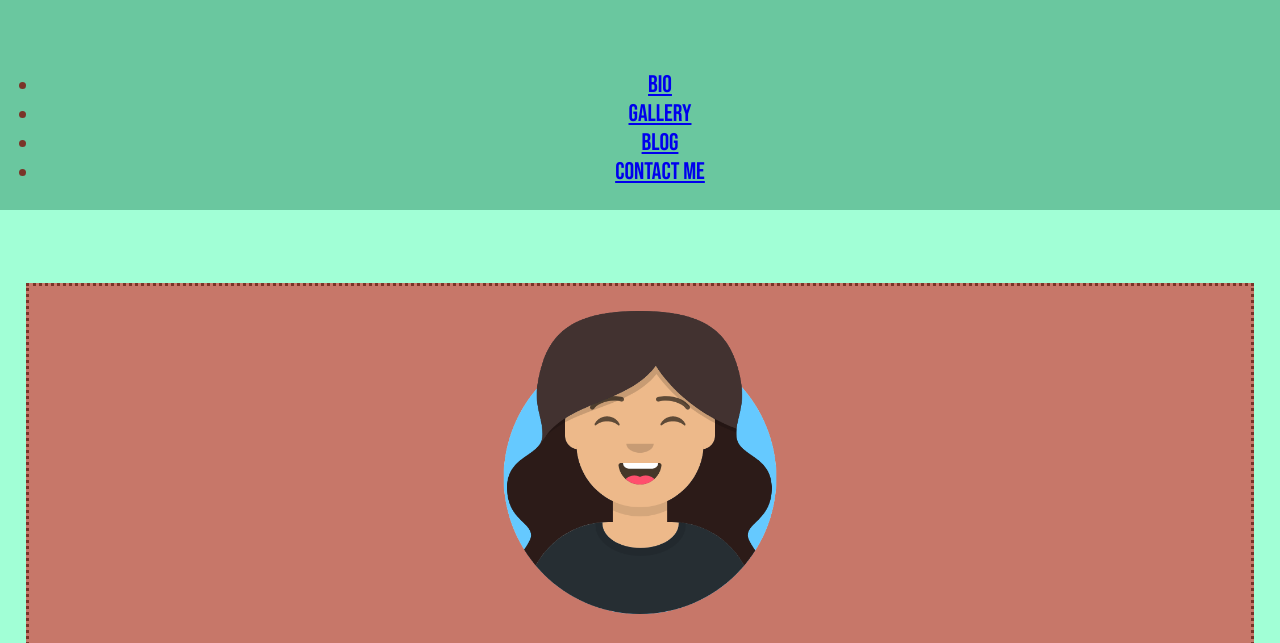
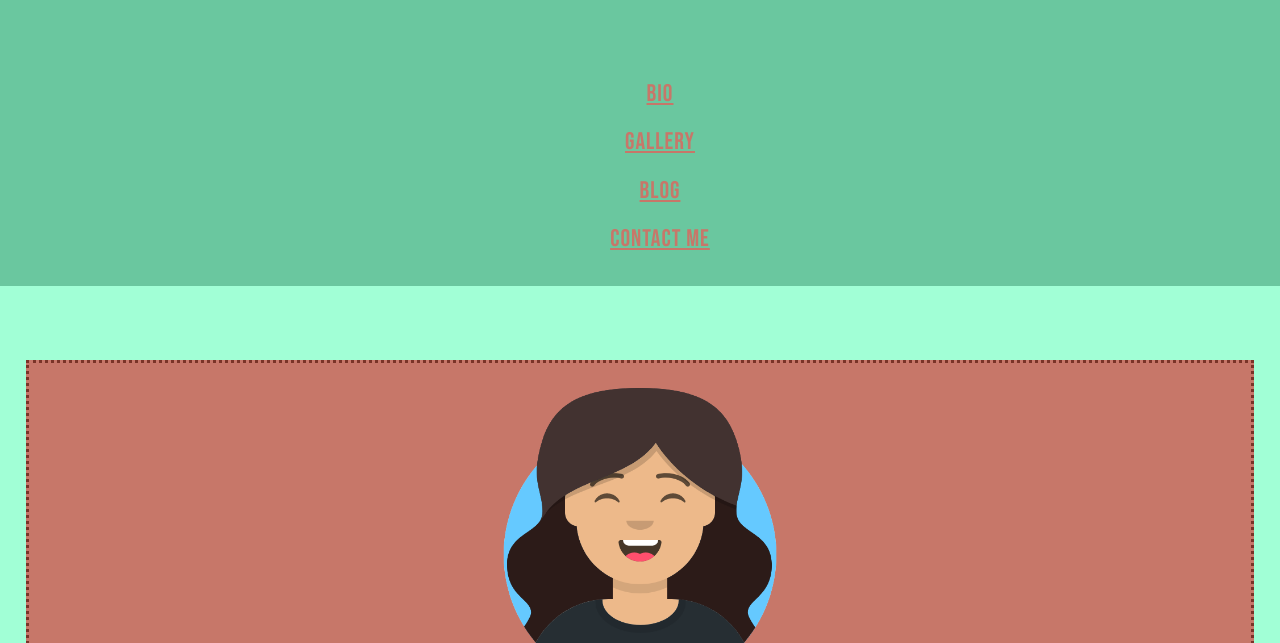
Before and after one commit to RVCC-IDMX/about-me-gsizemo, a plain HTML site: page index.html in a window 1280 px wide. Shown: the part 126-769 px from the top of the page. Drawn offline with Linux system fonts and the light colour scheme; a web font is replaced by a local one.

Commit message:
add navbar links

```diff
--- a/css/nav.css
+++ b/css/nav.css
@@ -58,11 +58,27 @@ main {
 
 /* navigation list */
 
+.navbar-links li {
+    list-style: none;
+    display: block;
+    padding: .2em 0;
+}
+
 
 /*
  style all a tags in header
  and then on hover
 */
+
+.navbar-links a {
+    color: #C77769;
+    background-color: #6AC79F;
+    font-size: 1.5rem;
+    padding: .3rem .2rem;
+    letter-spacing: 1px;
+    display: inline-block;
+
+}
 
 
 
```
